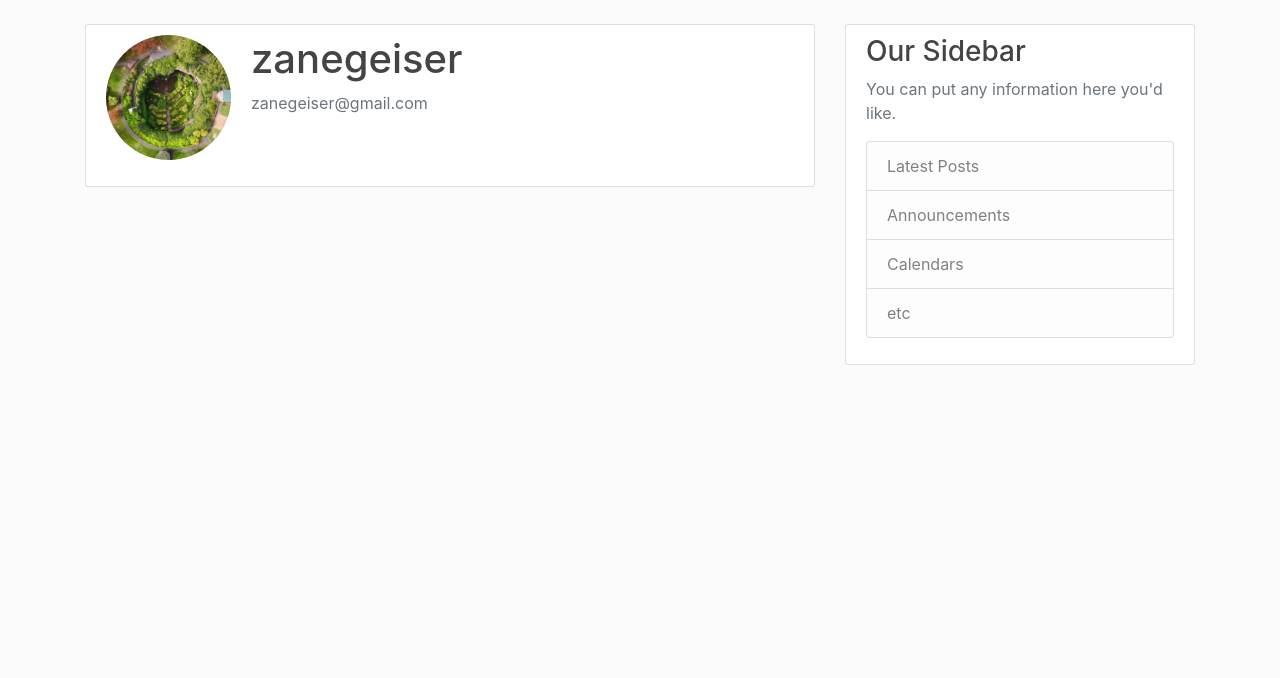
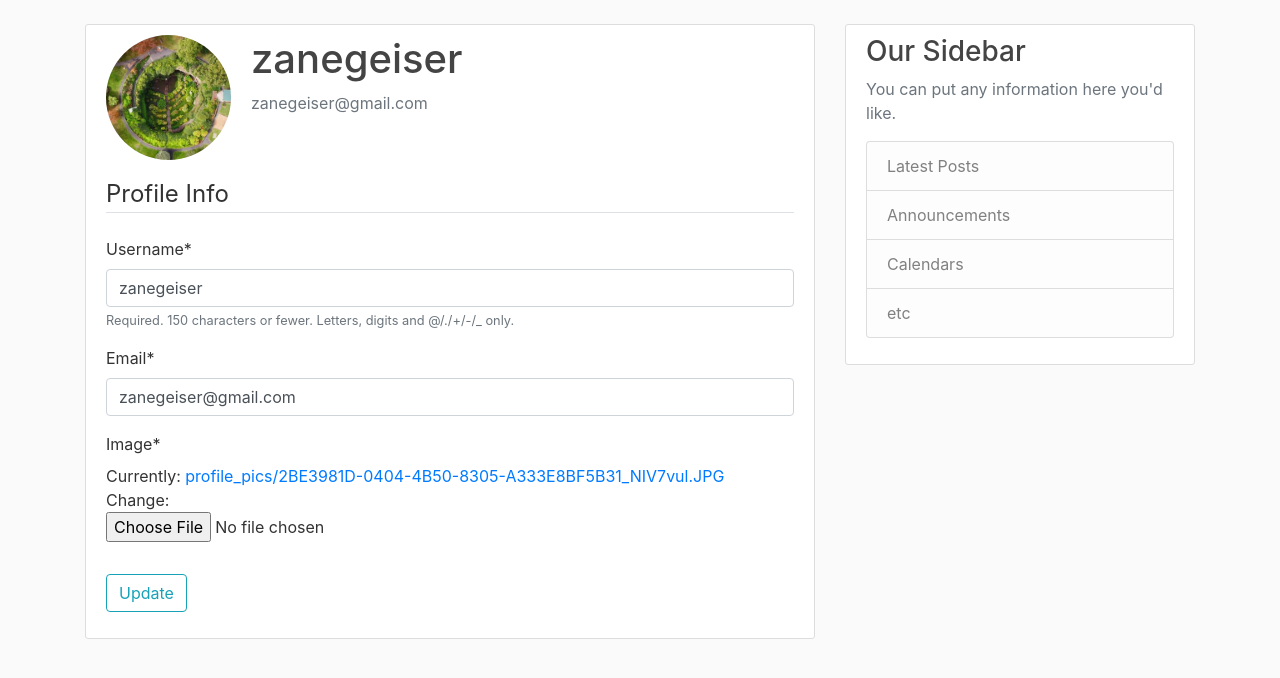
Before and after one commit to ZaneGeiser/s_z_site, a Django app: page /profile/ in a window 1280 px wide. Shown: the part 56-734 px from the top of the page. Run offline with Django 3.2, Linux system fonts and the light colour scheme; a user stored in the database is signed in; data comes from the database, SQL or seed files in the repository; both versions use the stored data as it was after the commit; some libraries are stand-ins or nearby versions.

Commit message:
"Users able to update username and email."
"add feature to user profile form so that they can update their profile
username, email, and profile picture. Also resize profile pic to 300 pixles
and placed next to post on homepage. Still need to remove old profile pic
from the server."

```diff
--- a/blog/templates/blog/home.html
+++ b/blog/templates/blog/home.html
@@ -2,6 +2,7 @@
 {% block content %}
     {% for post in posts%}
         <article class="media content-section">
+          <img class="rounded-circle article-img" src="{{ post.author.profile.image.url }}">
           <div class="media-body">
             <div class="article-metadata">
               <a class="mr-2" href="#">{{ post.author }}</a>
--- a/users/forms.py
+++ b/users/forms.py
@@ -1,6 +1,7 @@
 from django import forms
 from django.contrib.auth.models import User
 from django.contrib.auth.forms import UserCreationForm
+from .models import Profile
 
 class UserRegisterForm(UserCreationForm):
     email = forms.EmailField()
@@ -8,3 +9,16 @@ class UserRegisterForm(UserCreationForm):
     class Meta:
         model = User
         fields = ['username', 'email', 'password1', 'password2']
+
+
+class UserUpdateForm(forms.ModelForm):
+    email = forms.EmailField()
+
+    class Meta:
+        model = User
+        fields = ['username', 'email']
+
+class ProfileUpdateForm(forms.ModelForm):
+    class Meta:
+        model = Profile
+        fields = ['image']
--- a/users/models.py
+++ b/users/models.py
@@ -1,5 +1,7 @@
 from django.db import models
 from django.contrib.auth.models import User
+from PIL import Image
+import os
 
 
 class Profile(models.Model):
@@ -8,3 +10,15 @@ class Profile(models.Model):
 
     def __str__(self):
         return f'{self.user.username} Profile'
+
+    #Extends save method to downsize image
+    def save(self):
+        os.remove(self.user.profile.image.path)
+        super().save()
+
+        img = Image.open(self.image.path)
+
+        if img.height > 300 or img.width > 300:
+            output_size = (300, 300)
+            img.thumbnail(output_size)
+            img.save(self.image.path)
--- a/users/templates/users/profile.html
+++ b/users/templates/users/profile.html
@@ -9,6 +9,16 @@
           <p class="text-secondary">{{ user.email }}</p>
         </div>
       </div>
-      <!-- Form Here -->
+      <form method="POST" enctype="multipart/form-data">
+        {% csrf_token %}
+        <fieldset class="form-group">
+            <legend class="border-bottom mb-4">Profile Info</legend>
+            {{ u_form|crispy }}
+            {{ p_form|crispy }}
+        </fieldset>
+        <div class="form-group">
+            <button class="btn btn-outline-info" type="submit">Update</button>
+        </div>
+    </form>
     </div>
 {% endblock content %}
--- a/users/views.py
+++ b/users/views.py
@@ -1,7 +1,7 @@
 from django.shortcuts import render, redirect
 from django.contrib import messages
 from django.contrib.auth.decorators import login_required
-from .forms import UserRegisterForm
+from .forms import UserRegisterForm, UserUpdateForm, ProfileUpdateForm
 
 
 def register(request):
@@ -20,4 +20,22 @@ def register(request):
 
 @login_required
 def profile(request):
-    return render(request, 'users/profile.html')
+    if request.method == 'POST':
+
+        u_form = UserUpdateForm(request.POST, instance = request.user)
+        p_form = ProfileUpdateForm(request.POST, request.FILES, instance = request.user.profile)
+
+        if u_form.is_valid() and p_form.is_valid():
+            u_form.save()
+            p_form.save()
+            messages.success(request, f'Your account has been updated.')
+            return redirect('profile')
+    else:
+        u_form = UserUpdateForm(instance = request.user)
+        p_form = ProfileUpdateForm(instance = request.user.profile)
+
+    context = {
+        'u_form': u_form,
+        'p_form': p_form
+    }
+    return render(request, 'users/profile.html', context)
```
Also changed, not shown: db.sqlite3, media/profile_pics/2BE3981D-0404-4B50-8305-A333E8BF5B31.JPG (added), media/profile_pics/2BE3981D-0404-4B50-8305-A333E8BF5B31_NIV7vul.JPG (added).
